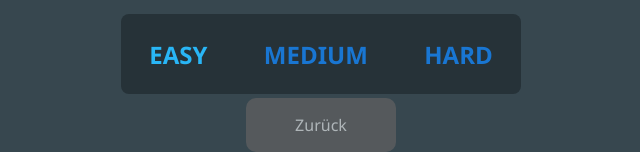
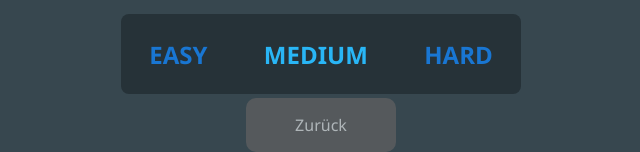
Before and after one commit to Gruetzmann/GenderReveal, a plain HTML site: page index2.html in a window 1280 px wide. Shown: the part 528-680 px from the top of the page, without its empty margins (319-959 px from the left). Drawn offline with Linux system fonts and the light colour scheme.

Commit message:
Update index2.html

```diff
--- a/index2.html
+++ b/index2.html
@@ -20,8 +20,8 @@
         <div class="puzzle_block"><img src="static/img/Wiege-8.png" width="100%"></div>
     </div>
     <div id="difficulty_container">
-        <div class="difficulty_button active">EASY</div>
-        <div class="difficulty_button">MEDIUM</div>
+        <div class="difficulty_button">EASY</div>
+        <div class="difficulty_button active">MEDIUM</div>
         <div class="difficulty_button">HARD</div>
     </div>
     <div id="revel_block" style="visibility:hidden"><img id="revel_img" src="static/img/Wiege-1.png" style="height: 0%; width: 0%;"></div>
```
